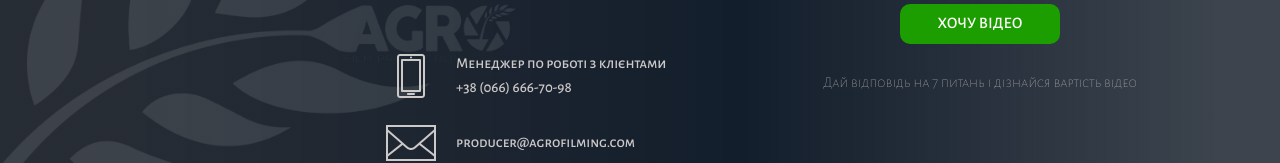
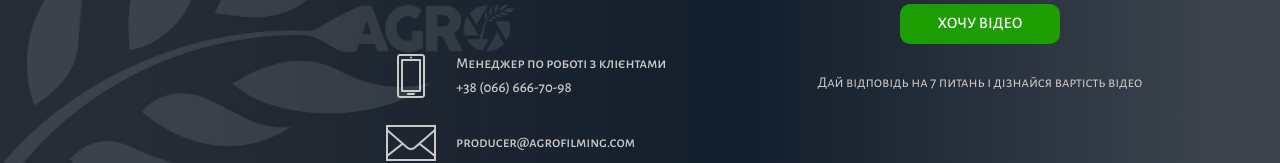
Before and after one commit to agrofilming/agrofilming-next, a Next.js app: page / in a window 1280 px wide. Shown: the part 4425-4588 px from the top of the page. Built offline with nearby package versions, Linux system fonts and the light colour scheme.

Commit message:
Update index.module.scss

```diff
--- a/src/containers/Footer/index.module.scss
+++ b/src/containers/Footer/index.module.scss
@@ -107,7 +107,7 @@
     }
 
     p {
-      @include m.typography(15px, 25px, 300, v.$color-cream);
+      @include m.typography(15px, 25px, 400, v.$color-cream);
     }
 
     a:hover {
```
